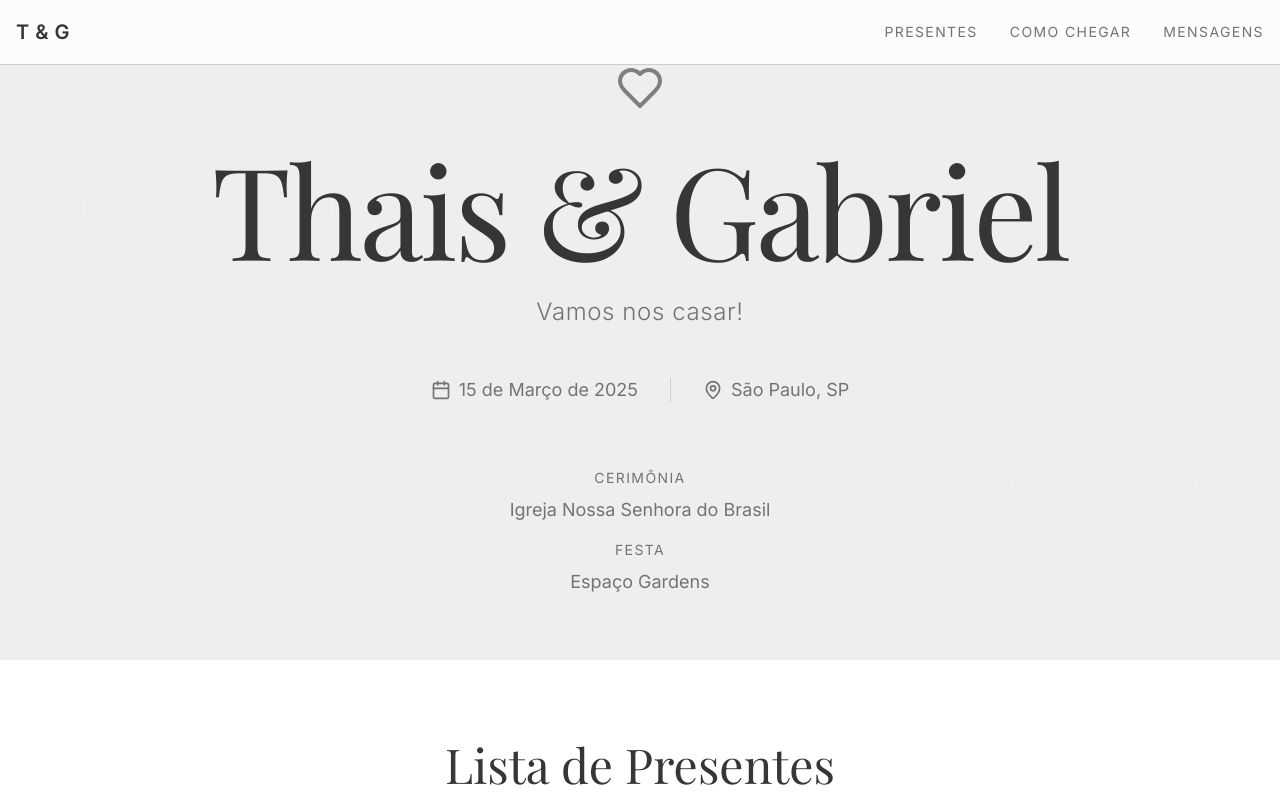
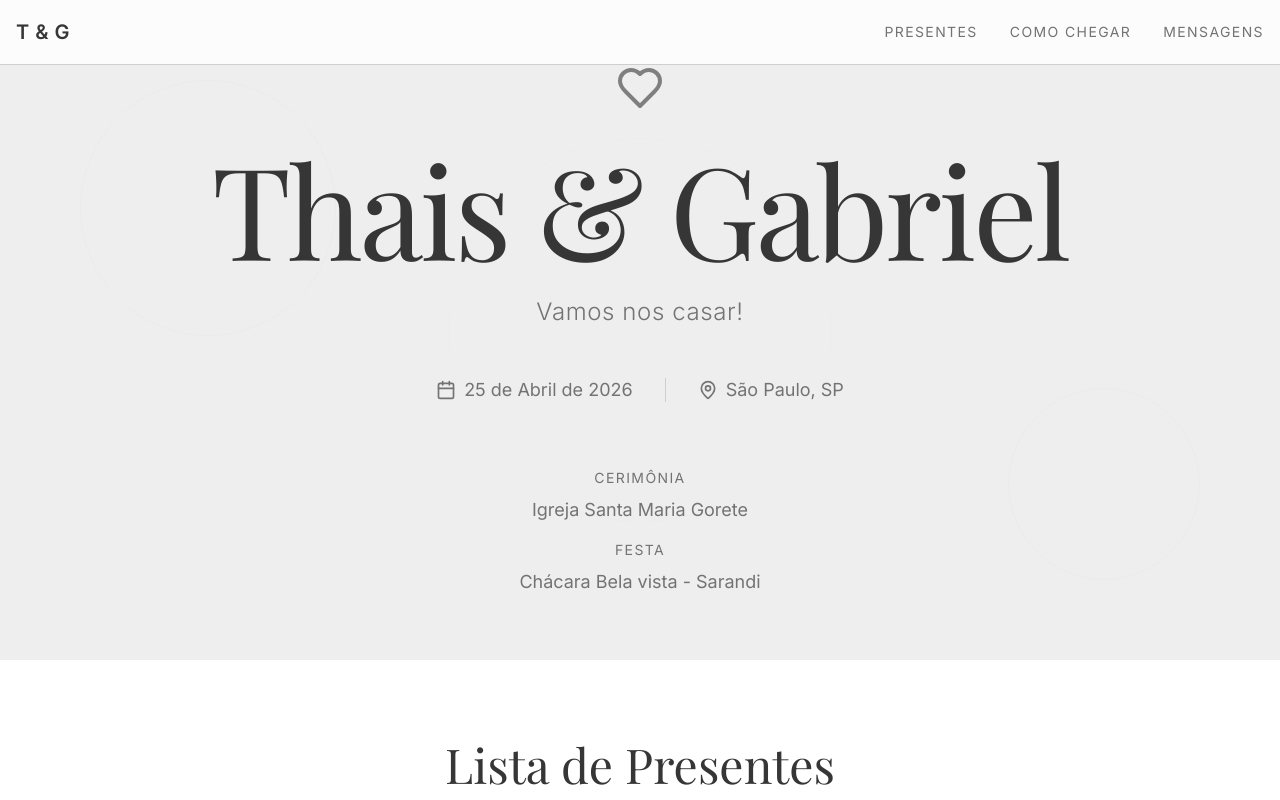
Before and after one commit to gabrielbrandel/casamento-app, a Next.js app: page / in a window 1280 px wide. Shown: the top 800 px of the page. Built offline with nearby package versions, Linux system fonts and the light colour scheme; a web font is replaced by a local one.

Commit message:
Alteracoes necessarias

```diff
--- a/app/layout.tsx
+++ b/app/layout.tsx
@@ -12,7 +12,7 @@ const playfair = Playfair_Display({
 
 export const metadata: Metadata = {
   title: "Thais & Gabriel - Lista de Presentes",
-  description: "Lista de presentes de casamento de Thais e Gabriel - 15 de Março de 2025",
+  description: "Lista de presentes de casamento de Thais e Gabriel - 25 de Abril de 2026",
   generator: "v0.app",
   icons: {
     icon: [
--- a/components/footer.tsx
+++ b/components/footer.tsx
@@ -9,7 +9,7 @@ export function Footer() {
           <Heart className="w-4 h-4 fill-current text-destructive" />
           <span>para Thais & Gabriel</span>
         </div>
-        <p className="text-sm text-muted-foreground mt-2">15 de Março de 2025</p>
+        <p className="text-sm text-muted-foreground mt-2">25 de Abril de 2026</p>
       </div>
     </footer>
   )
--- a/components/gift-list.tsx
+++ b/components/gift-list.tsx
@@ -18,7 +18,7 @@ export function GiftList() {
   const [search, setSearch] = useState("")
   const [category, setCategory] = useState("Todas")
   const [priceRange, setPriceRange] = useState("todas")
-  const [status, setStatus] = useState("todos")
+  const [status, setStatus] = useState("disponivel")
   const [sortOrder, setSortOrder] = useState("none")
   const [selectedGift, setSelectedGift] = useState<Gift | null>(null)
   const [showBackToTop, setShowBackToTop] = useState(false)
--- a/components/hero-banner.tsx
+++ b/components/hero-banner.tsx
@@ -25,7 +25,7 @@ export function HeroBanner() {
         <div className="flex flex-col md:flex-row items-center justify-center gap-8 text-muted-foreground">
           <div className="flex items-center gap-2">
             <Calendar className="w-5 h-5" />
-            <span className="text-lg">15 de Março de 2025</span>
+            <span className="text-lg">25 de Abril de 2026</span>
           </div>
 
           <div className="hidden md:block w-px h-6 bg-border" />
@@ -38,9 +38,9 @@ export function HeroBanner() {
 
         <div className="mt-16 space-y-2 text-muted-foreground">
           <p className="text-sm uppercase tracking-widest">Cerimônia</p>
-          <p className="text-lg">Igreja Nossa Senhora do Brasil</p>
+          <p className="text-lg">Igreja Santa Maria Gorete</p>
           <p className="text-sm mt-4 uppercase tracking-widest">Festa</p>
-          <p className="text-lg">Espaço Gardens</p>
+          <p className="text-lg">Chácara Bela vista - Sarandi</p>
         </div>
       </div>
     </section>
--- a/components/map-section.tsx
+++ b/components/map-section.tsx
@@ -9,14 +9,14 @@ const locations = [
   {
     id: "cerimonia",
     title: "Cerimônia",
-    name: "Igreja Nossa Senhora do Brasil",
+    name: "Igreja Santa Maria Gorete",
     address: "Av. Brasil, 2000 - Jardim América, São Paulo - SP",
     mapsUrl: "https://www.google.com/maps/search/?api=1&query=Igreja+Nossa+Senhora+do+Brasil+São+Paulo",
   },
   {
     id: "festa",
     title: "Festa",
-    name: "Espaço Gardens",
+    name: "Chácara Bela vista - Sarandi",
     address: "Rua das Flores, 500 - Moema, São Paulo - SP",
     mapsUrl: "https://www.google.com/maps/search/?api=1&query=Espaço+Gardens+Moema+São+Paulo",
   },
```
